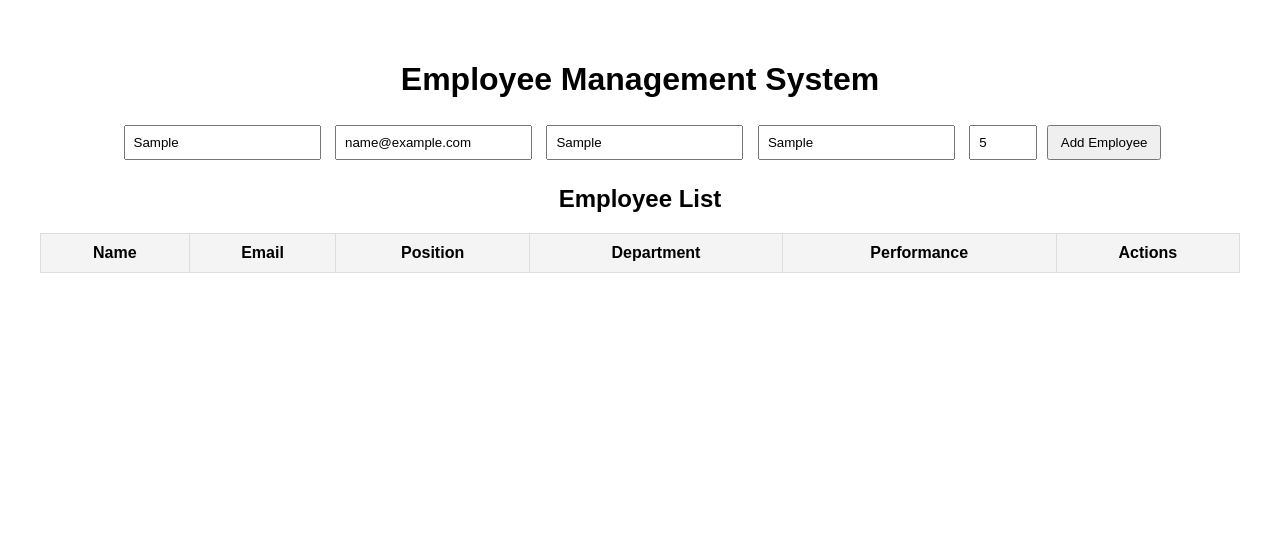
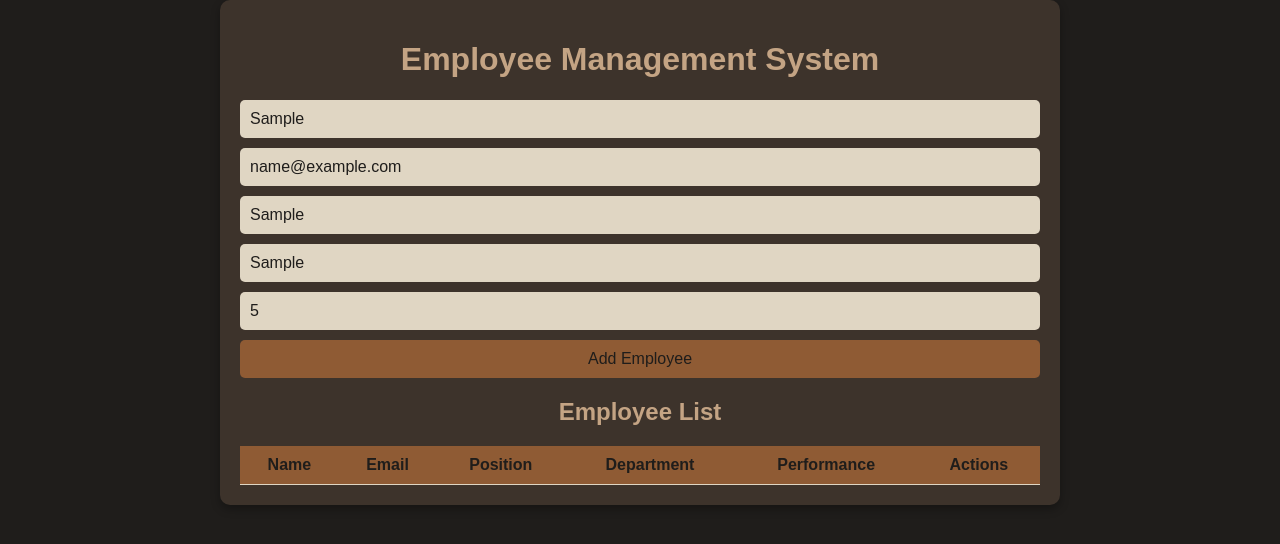
Before and after one commit to RohitD1207/nodejs-hrms, a website: page public/index.html in a window 1280 px wide. Both pictures are taken after typing "Sample", "name@example.com", "Sample", "Sample", "5" into the empty fields and a click on the button "Add Employee". Drawn offline with Linux system fonts and the light colour scheme; no server answers.

Commit message:
UI improvements

```diff
--- a/public/index.html
+++ b/public/index.html
@@ -7,6 +7,7 @@
     <link rel="stylesheet" href="/styles.css">
 </head>
 <body>
+    <div class="container">
         <h1>Employee Management System</h1>
 
         <form id="employee-form">
@@ -32,6 +33,7 @@
             </thead>
             <tbody id="employee-table"></tbody>
         </table>
+    </div>
 
     <script src="/script.js"></script>
 </body>
--- a/public/script.js
+++ b/public/script.js
@@ -1,10 +1,8 @@
 const API_URL = "http://localhost:5000/employees";
-console.log("🚀 JavaScript is running!");
-alert("JS Loaded!");
-
 
 // Fetch and display employees
 async function fetchEmployees() {
+    try {
         const response = await fetch(API_URL);
         const employees = await response.json();
 
@@ -26,6 +24,9 @@ async function fetchEmployees() {
             `;
             tableBody.appendChild(row);
         });
+    } catch (error) {
+        console.error("Error fetching employees:", error);
+    }
 }
 
 // Add an employee
@@ -33,38 +34,54 @@ document.getElementById("employee-form").addEventListener("submit", async (e) =>
     e.preventDefault();
 
     const newEmployee = {
-        name: document.getElementById("name").value,
-        email: document.getElementById("email").value,
-        position: document.getElementById("position").value,
-        department: document.getElementById("department").value,
-        performanceScore: document.getElementById("performanceScore").value
+        name: document.getElementById("name").value.trim(),
+        email: document.getElementById("email").value.trim(),
+        position: document.getElementById("position").value.trim(),
+        department: document.getElementById("department").value.trim(),
+        performanceScore: parseInt(document.getElementById("performanceScore").value)
     };
 
+    try {
         await fetch(API_URL, {
             method: "POST",
             headers: { "Content-Type": "application/json" },
             body: JSON.stringify(newEmployee)
         });
-
         fetchEmployees();
+        document.getElementById("employee-form").reset();
+    } catch (error) {
+        console.error("Error adding employee:", error);
+    }
 });
 
 // Delete an employee
 async function deleteEmployee(id) {
+    if (confirm("Are you sure you want to delete this employee?")) {
+        try {
             await fetch(`${API_URL}/${id}`, { method: "DELETE" });
             fetchEmployees();
+        } catch (error) {
+            console.error("Error deleting employee:", error);
+        }
+    }
 }
 
-// Edit an employee (Simple prompt-based update)
+// Edit an employee
 async function editEmployee(id) {
     const newScore = prompt("Enter new performance score (0-10):");
-    if (newScore !== null) {
+    if (newScore !== null && !isNaN(newScore) && newScore >= 0 && newScore <= 10) {
+        try {
             await fetch(`${API_URL}/${id}`, {
                 method: "PUT",
                 headers: { "Content-Type": "application/json" },
                 body: JSON.stringify({ performanceScore: newScore })
             });
             fetchEmployees();
+        } catch (error) {
+            console.error("Error updating employee:", error);
+        }
+    } else {
+        alert("Invalid input. Please enter a number between 0 and 10.");
     }
 }
 
--- a/public/styles.css
+++ b/public/styles.css
@@ -1,22 +1,62 @@
+:root {
+    --background: #1f1d1b;
+    --primary: #8f5b34;
+    --secondary: #3d332b;
+    --text-light: #e0d6c3;
+    --text-dark: #c4a484;
+}
+
 body {
-    font-family: Arial, sans-serif;
-    margin: 20px;
-    padding: 20px;
+    font-family: "Arial", sans-serif;
+    background-color: var(--background);
+    color: var(--text-light);
+    margin: 0;
+    padding: 0;
     text-align: center;
 }
 
+.container {
+    max-width: 800px;
+    margin: auto;
+    padding: 20px;
+    background-color: var(--secondary);
+    border-radius: 10px;
+    box-shadow: 0px 4px 10px rgba(0, 0, 0, 0.3);
+}
+
+h1, h2 {
+    color: var(--text-dark);
+}
+
 form {
+    display: flex;
+    flex-direction: column;
+    gap: 10px;
     margin-bottom: 20px;
 }
 
 input {
-    margin: 5px;
-    padding: 8px;
+    padding: 10px;
+    border: none;
+    border-radius: 5px;
+    background-color: var(--text-light);
+    color: var(--background);
+    font-size: 16px;
 }
 
 button {
-    padding: 8px 12px;
+    padding: 10px 15px;
+    border: none;
+    border-radius: 5px;
     cursor: pointer;
+    background-color: var(--primary);
+    color: var(--background);
+    font-size: 16px;
+    transition: background 0.3s ease-in-out;
+}
+
+button:hover {
+    background-color: var(--text-dark);
 }
 
 table {
@@ -26,17 +66,24 @@ table {
 }
 
 th, td {
-    border: 1px solid #ddd;
     padding: 10px;
     text-align: center;
+    border-bottom: 1px solid var(--text-light);
 }
 
 th {
-    background-color: #f4f4f4;
+    background-color: var(--primary);
+    color: var(--background);
 }
 
-button.delete, button.edit {
-    margin: 5px;
-    padding: 5px;
-    cursor: pointer;
+button.edit {
+    background-color: #4a7c59;
 }
+
+button.delete {
+    background-color: #c0392b;
+}
+
+button.edit:hover, button.delete:hover {
+    opacity: 0.8;
+}
```
Lines whose indentation alone changed are shown as unchanged.
